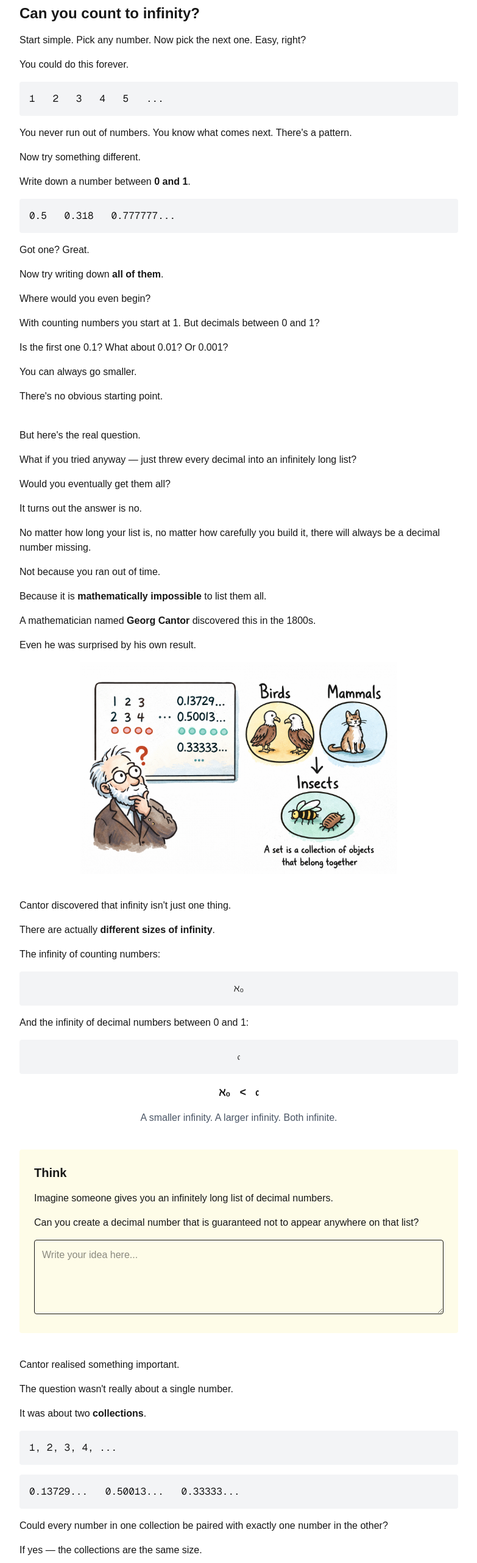
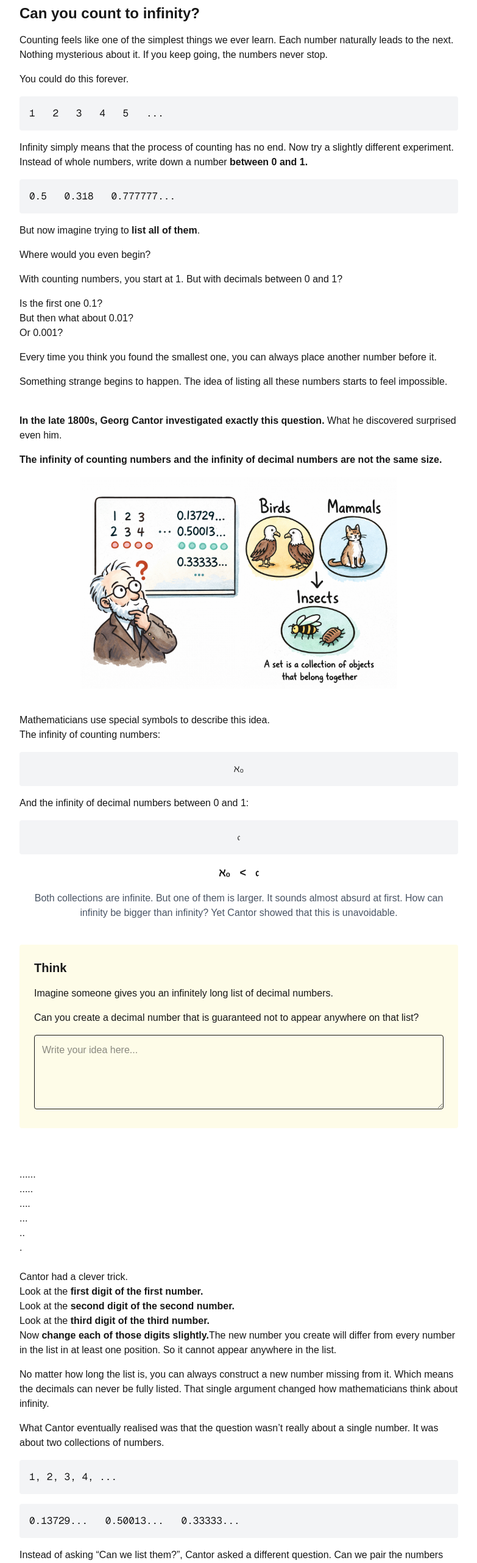
Before and after one commit to bodhi-thinking/blockly-math-lab, a Next.js app: page /series/01 in a window 1280 px wide. Shown: the part 234-2797 px from the top of the page at 61% size, without its empty margins (248-1031 px from the left). Built offline with nearby package versions, Linux system fonts and the light colour scheme.

Commit message:
Refined content writing style

```diff
--- a/app/series/01/page.tsx
+++ b/app/series/01/page.tsx
@@ -24,8 +24,8 @@ export default function Series01() {
         </h2>
 
         <p>
-          Start simple. Pick any number. Now pick the next one.
-          Easy, right?
+          Counting feels like one of the simplest things we ever learn.
+          Each number naturally leads to the next. Nothing mysterious about it. If you keep going, the numbers never stop.
         </p>
 
         <p>You could do this forever.</p>
@@ -35,27 +35,18 @@ export default function Series01() {
         </div>
 
         <p>
-          You never run out of numbers.
-          You know what comes next.
-          There's a pattern.
-        </p>
-
-        <p>Now try something different.</p>
-
-        <p>
-          Write down a number between <strong>0 and 1</strong>.
+          Infinity simply means that the process of counting has no end.
+          Now try a slightly different experiment.
+          Instead of whole numbers, write down a number <strong>between 0 and 1. </strong>
         </p>
 
         <div className="bg-gray-100 p-4 rounded font-mono">
           0.5 &nbsp; 0.318 &nbsp; 0.777777...
         </div>
 
-        <p>
-          Got one? Great.
-        </p>
 
         <p>
-          Now try writing down <strong>all of them</strong>.
+          But now imagine trying to <strong>list all of them</strong>.
         </p>
 
         <p>
@@ -63,22 +54,23 @@ export default function Series01() {
         </p>
 
         <p>
-          With counting numbers you start at 1.
-          But decimals between 0 and 1?
+          With counting numbers, you start at 1.
+          But with decimals between 0 and 1?
         </p>
 
         <p>
-          Is the first one 0.1?
-          What about 0.01?
+          Is the first one 0.1?  <br/>
+          But then what about 0.01? <br/>
           Or 0.001?
         </p>
 
         <p>
-          You can always go smaller.
+          Every time you think you found the smallest one, you can always place another number before it.
         </p>
 
         <p>
-          There's no obvious starting point.
+          Something strange begins to happen.
+          The idea of listing all these numbers starts to feel impossible.
         </p>
 
       </section>
@@ -87,45 +79,13 @@ export default function Series01() {
       <section className="space-y-4">
 
         <p>
-          But here's the real question.
+          <strong>In the late 1800s, Georg Cantor investigated exactly this question.</strong> What he discovered surprised even him.
         </p>
 
         <p>
-          What if you tried anyway —
-          just threw every decimal into an infinitely long list?
+          <strong>The infinity of counting numbers and the infinity of decimal numbers are not the same size. </strong> <br/>
         </p>
 
-        <p>
-          Would you eventually get them all?
-        </p>
-
-        <p>
-          It turns out the answer is no.
-        </p>
-
-        <p>
-          No matter how long your list is,
-          no matter how carefully you build it,
-          there will always be a decimal number missing.
-        </p>
-
-        <p>
-          Not because you ran out of time.
-        </p>
-
-        <p>
-          Because it is <strong>mathematically impossible </strong>
-          to list them all.
-        </p>
-
-        <p>
-          A mathematician named <strong>Georg Cantor </strong>
-          discovered this in the 1800s.
-        </p>
-
-        <p>
-          Even he was surprised by his own result.
-        </p>
 
          {/* Image */}
       <div className="flex justify-center">
@@ -142,15 +102,9 @@ export default function Series01() {
       {/* Infinity Comparison */}
       <section className="space-y-4">
 
-        <p>
-          Cantor discovered that infinity isn't just one thing.
-        </p>
 
         <p>
-          There are actually <strong>different sizes of infinity</strong>.
-        </p>
-
-        <p>
+          Mathematicians use special symbols to describe this idea. <br/>
           The infinity of counting numbers:
         </p>
 
@@ -171,9 +125,10 @@ export default function Series01() {
         </p>
 
         <p className="text-center text-gray-600">
-          A smaller infinity.
-          A larger infinity.
-          Both infinite.
+          Both collections are infinite.
+          But one of them is larger.
+          It sounds almost absurd at first. How can infinity be bigger than infinity?
+          Yet Cantor showed that this is unavoidable.
         </p>
 
       </section>
@@ -190,8 +145,7 @@ export default function Series01() {
         </p>
 
         <p>
-          Can you create a decimal number that is guaranteed
-          not to appear anywhere on that list?
+          Can you create a decimal number that is guaranteed not to appear anywhere on that list?
         </p>
 
         <textarea
@@ -206,15 +160,35 @@ export default function Series01() {
       <section className="space-y-4">
 
         <p>
-          Cantor realised something important.
+          <br/>
+          ......<br/>
+          .....<br/>
+          ....<br/>
+          ...<br/>
+          ..<br/>
+          .<br/>
+         <br/>
+
+          Cantor had a clever trick. <br/>
+          Look at the <strong>first digit of the first number.</strong> <br/>
+          Look at the <strong>second digit of the second number.</strong> <br/>
+          Look at the <strong>third digit of the third number.</strong> <br/>
+
+          Now <strong>change each of those digits slightly.</strong>
+          The new number you create will differ from every number in the list in at least one position.
+          So it cannot appear anywhere in the list.
         </p>
 
         <p>
-          The question wasn't really about a single number.
+          No matter how long the list is, you can always construct a new number missing from it.
+          Which means the decimals can never be fully listed.
+          That single argument changed how mathematicians think about infinity.
         </p>
 
+
         <p>
-          It was about two <strong>collections</strong>.
+          What Cantor eventually realised was that the question wasn’t really about a single number.
+          It was about two collections of numbers.
         </p>
 
         <div className="bg-gray-100 p-4 rounded font-mono">
@@ -226,20 +200,37 @@ export default function Series01() {
         </div>
 
         <p>
-          Could every number in one collection be paired
-          with exactly one number in the other?
+          Instead of asking “Can we list them?”, Cantor asked a different question.
+          Can we pair the numbers from these two collections?
+          Imagine matching them one by one
+        </p>
+
+         <div className="bg-gray-100 p-4 rounded font-mono">
+          1 → 0.13729...<br/>
+          2 → 0.50013...<br/>
+          3 → 0.33333...<br/>
+          4 → 0.92104...<br/>
+        </div>
+
+        <p>
+          If every number in the first collection could be paired with exactly one number in the second,
+          and none were left over, then the two collections would be the same size.
         </p>
 
         <p>
-          If yes — the collections are the same size.
+          Mathematicians use a special word for any collection of objects like this.
+          They call it a <strong>set</strong>. <br/>
+          <strong> A set is simply a collection defined by a clear rule.</strong>
         </p>
 
         <p>
-          If not — one of them must be larger.
+          The set of counting numbers.<br/>
+          The set of decimal numbers between 0 and 1.<br/>
+          The set of all prime numbers.<br/>
         </p>
 
         <p>
-          Mathematicians call any collection like this a <strong>set</strong>.
+          This idea of deciding membership may feel abstract, but you already use it constantly in everyday life.
         </p>
 
       </section>
@@ -257,15 +248,9 @@ export default function Series01() {
         <p>
           When you see a duck and a bee,
           you immediately start sorting.
-        </p>
-
-        <p>
           Wings.
           Legs.
-          Traits.
-        </p>
-
-        <p>
+          Traits.<br/>
           You're applying a rule
           to decide which group something belongs to.
         </p>
--- a/app/series/02/page.tsx
+++ b/app/series/02/page.tsx
@@ -21,7 +21,7 @@ export default function Series02() {
         </p>
 
         <p>
-          You were classifying animals.
+          You were classifying animals. The rule was simple: check a trait and decide.
         </p>
 
         <p>
@@ -33,19 +33,29 @@ export default function Series02() {
         </p>
 
         <p>
-          But underneath, both puzzles rely on the same idea:
+          Imagine standing at the entrance of a maze.
+          You want to reach the exit, but the maze only allows movement along narrow corridors. <br/>
+          At every step you must decide what to do.<br/>
+          Move forward.<br/>
+          Turn left. <br/>
+          Turn right.<br/>
+        </p>
+
+        <p>
+          Each choice changes your position inside the maze.
+          If someone asked you to guide a friend through the maze, you would probably give instructions like this:<br/>
+          Move forward three steps.<br/>
+          Turn right.<br/>
+          Move forward two steps.<br/>
+        </p>
+
+        <p>
+          Those instructions form a <strong>procedure</strong>.
+          In mathematics and computer science, we give such procedures a special name - <strong>ALGORITHMS</strong>.
         </p>
 
         <p className="italic text-center">
-          a rule with no ambiguity.
-        </p>
-
-        <p>
-          In classification, the rule decides <strong>membership</strong>.
-        </p>
-
-        <p>
-          In the maze, the rule decides <strong>movement</strong>.
+         An <strong>algorithm</strong> is a sequence of clear instructions that solves a problem step by step.
         </p>
 
       </section>
@@ -77,7 +87,22 @@ export default function Series02() {
         </p>
 
 
-        {/* Launch Card */}
+
+        {/* Embedded Maze */}
+        <div className="w-full overflow-hidden rounded-lg border">
+
+          <iframe
+            src="https://blockly.games/maze?lang=en"
+            className="w-full h-[450px] md:h-[600px]"
+          />
+
+        </div>
+
+        <p className="text-sm text-gray-500">
+          Maze powered by Blockly Games.
+        </p>
+
+         {/* Launch Card */}
         <div className="flex flex-col items-center gap-4 p-6 border rounded-lg bg-gray-50">
 
           <a
@@ -95,22 +120,8 @@ export default function Series02() {
 
         </div>
 
+      </section>
 
-        {/* Embedded Maze */}
-        <div className="w-full overflow-hidden rounded-lg border">
-
-          <iframe
-            src="https://blockly.games/maze?lang=en"
-            className="w-full h-[450px] md:h-[600px]"
-          />
-
-        </div>
-
-        <p className="text-sm text-gray-500">
-          Maze powered by Blockly Games.
-        </p>
-
-      </section>
 
 
 
@@ -231,28 +242,23 @@ export default function Series02() {
         </h2>
 
         <p className="italic text-center">
-          An algorithm is a set of instructions that solves a problem step by step.
+          An <strong>algorithm</strong> is not just a list of commands. It is a <strong>structured way of thinking</strong>.
         </p>
 
         <p>
-          The maze character followed your instructions exactly.
+          The maze puzzle may feel like a small game, but the same idea appears everywhere:<br/>
+          1. navigation systems computing routes<br/>
+          2. search engines finding information<br/>
+          3. AI systems analysing patterns<br/>
         </p>
 
         <p>
-          Traditional computers work the same way.
+          All of them ultimately rely on algorithms — carefully defined rules that transform one state into another.
         </p>
 
         <p>
-          They do not guess.
-          They simply follow rules.
-        </p>
-
-        <p>
-          Modern AI systems are different.
-        </p>
-
-        <p>
-          They can learn patterns from data — but even they ultimately run on algorithms written by humans.
+          In the next series we will explore what happens when movement is restricted to a grid.
+          Surprisingly, <strong>simple grid movement leads to a beautiful mathematical pattern that appears in combinatorics, probability, and algebra.</strong>
         </p>
 
       </section>
@@ -288,7 +294,7 @@ textDecoration:"none"
 }}
 >
 
-Back → Series 01: The Puzzle of Classification
+Back ← Series 01: The Puzzle of Classification
 
 </a>
 
--- a/app/series/03/page.tsx
+++ b/app/series/03/page.tsx
@@ -32,78 +32,47 @@ style={{width:"100%",height:"auto"}}
 </div>
 
 <p>
-In ordinary geometry, the shortest path between two points is a straight line.
+In the maze puzzle, your character moved one square at a time.<br/>
+Forward. Turn. Forward again.<br/>
+Behind the scenes, every step happened on a grid.
+</p>
+<br/>
+<p>
+  Grids appear everywhere: city streets, spreadsheets, pixels on a screen, even chessboards. <br/>
+  They are one of the simplest ways to organise space.<br/><br/>
+  In ordinary geometry, the shortest path between two points is a straight line.
+  This idea comes from the geometry developed by Euclid, and it is called <strong>Euclidean distance</strong>.
+  But movement on a grid works differently. <br/><br/>
+  <strong>Imagine walking through a city where the streets form perfect squares. You cannot cut across buildings.
+  You must follow the streets. </strong>
+  Cities like New York are famous for this layout,
+  which is why this way of measuring distance is often called<strong> Manhattan distance</strong>.
+</p>
+
+<br/>
+<p>
+Now imagine a slightly different challenge.
+<strong>You are standing at one corner of a square grid. Your goal is to reach the opposite corner.</strong> <br/><br/>
+You can only move <strong>right</strong> or <strong>down</strong>.
 </p>
 
 <p>
-This is called <b>Euclidean distance</b>.
+No diagonals. No shortcuts.
+Each move takes you exactly one square.
+Try sketching a small grid on paper.
+Start at the <strong>top-left corner</strong> and move to the <strong>bottom-right corner</strong>.
+</p>
+
+<br/>
+<p>
+Found the shortest path? Great! But how many different paths are there? <br/>
 </p>
 <br/>
-<p>
-But imagine walking through a city built like a grid.
-</p>
 
-<p>
-You cannot move diagonally.
-You must follow the streets — right, left, up, or down.
-</p>
-
-<p>
-This way of measuring distance is called <b>Manhattan distance</b>.
-</p>
-<br/>
-<p>
-Now something interesting happens.
-</p>
-
-<p>
-Suppose you start at one corner of a square grid and want to reach the opposite corner.
-</p>
-
-<p>
-You are allowed to move only <b>right</b> or <b>up</b>.
-</p>
-
-<p>
-The number of steps in the shortest path is fixed.
-</p>
-
-<p>
-But the <b>order of those steps</b> can change.
-</p>
-
-<p style={{fontWeight:500}}>
-So a new question appears:
-</p>
-<br/>
 <p style={{fontSize:20,fontWeight:600}}>
 How many shortest paths exist?
 </p>
 <br/>
-<p>
-Try drawing a few paths on paper.
-</p>
-
-<p>
-Every shortest path will contain the same number of moves.
-</p>
-
-<p>
-But the sequence of moves can change.
-</p>
-
-<p>
-Some paths go right first.
-Some go up first.
-</p>
-
-<p>
-Others zig-zag between the two.
-</p>
-
-<p>
-Even in a small grid, the number of possibilities grows quickly.
-</p>
 
 <p>
 If we start counting how many ways we can reach each point on the grid,
@@ -112,7 +81,7 @@ a pattern begins to appear.
 
 <br/>
 <p>
-Try it out here and see.
+Try it out here and see. Click on the 'START' to begin.
 </p>
 <br/>
 <div className="border rounded-xl p-4 bg-gray-50">
@@ -122,10 +91,15 @@ Try it out here and see.
 <br/>
 <br/>
 <p>
-Each point can be reached either from the point to the left
-or from the point below.
+Instead of counting entire paths, focus on a single point in the grid.<br/>
+To reach that point, the path must come from either: <br/>
+
+• the square directly to the left<br/>
+• the square directly below<br/><br/>
+
+There are no other possibilities.
 </p>
-
+<br/>
 <p>
 So the number of paths to a point is simply the sum of those two numbers.
 </p>
@@ -136,29 +110,54 @@ That rule may look familiar.
 <br/>
 <p>
 It is exactly the rule that generates <b>Pascal’s Triangle</b>.
+Each number in Pascal’s triangle is the sum of the two numbers above it.
+</p>
+<br/>
+<p>
+The same numbers that appears in <strong>binomial expansions</strong> and <strong>probability theory.</strong>
+</p>
+
+<br/>
+
+{/* THINK */}
+      <section className="space-y-4 bg-yellow-50 p-6 rounded-lg max-w-2xl">
+
+        <h2 className="text-xl font-semibold">
+          Think
+        </h2>
+
+        <p>
+          Let’s take the 3×3 grid. Every shortest path contains:<br/>
+          3 right moves<br/>
+          3 upward moves<br/>
+          So the path is really just a sequence of six decisions.
+        </p>
+        <p>
+          R R R U U U<br/>
+          <strong>In how many ways can we arrange these six moves?</strong>
+        </p>
+
+        <textarea
+          className="w-full border rounded-md p-3 focus:outline-none focus:ring-2 focus:ring-blue-400"
+          rows={4}
+          placeholder="Write your thoughts..."
+        />
+
+      </section>
+
+
+<br/>
+<p>
+Mathematicians write this number as C(6,3).The number of ways to choose 3 objects from a set of 6.
+</p>
+<br/>
+
+<p style={{fontSize:18,fontWeight:600}}>
+To generalize, we write C(n, r)
 </p>
 
 <p>
-The same triangle that appears in binomial expansions
-is quietly hiding inside this grid.
-</p>
-
-<br/>
-<p>
-Pascal’s triangle is also a table of numbers that form the
-<b> binomial coefficients</b>.
-</p>
-
-<p>
-Numbers of the form:
-</p>
-
-<p style={{fontSize:18,fontWeight:600}}>
-C(n, r)
-</p>
-
-<p>
-which count the number of ways to choose <i>r</i> objects from <i>n objects</i>.
+which count the number of ways to choose <i>r objects</i> from <i>n objects</i>.
 </p>
 <br/>
 <p>
@@ -184,7 +183,7 @@ The question becomes:
 </p>
 
 <p style={{fontWeight:500}}>
-In how many ways can we choose which <b>n</b> of those moves are rightward?
+In how many ways can we choose which <b>n</b> of those moves are rightward? (try it out in the interactive above)
 </p>
 <br/>
 <p>
@@ -194,7 +193,7 @@ The answer is the binomial coefficient:
 <p style={{fontSize:18,fontWeight:700}}>
 C(2n, n)
 </p>
-
+<br/>
 <p>
 So the number of shortest paths across an <b>n × n grid</b> is:
 </p>
@@ -215,7 +214,7 @@ textDecoration:"none"
 }}
 >
 
-Back → Series 01: The Puzzle of Classification
+Back ← Series 01: The Puzzle of Classification
 
 </a>
 
```
